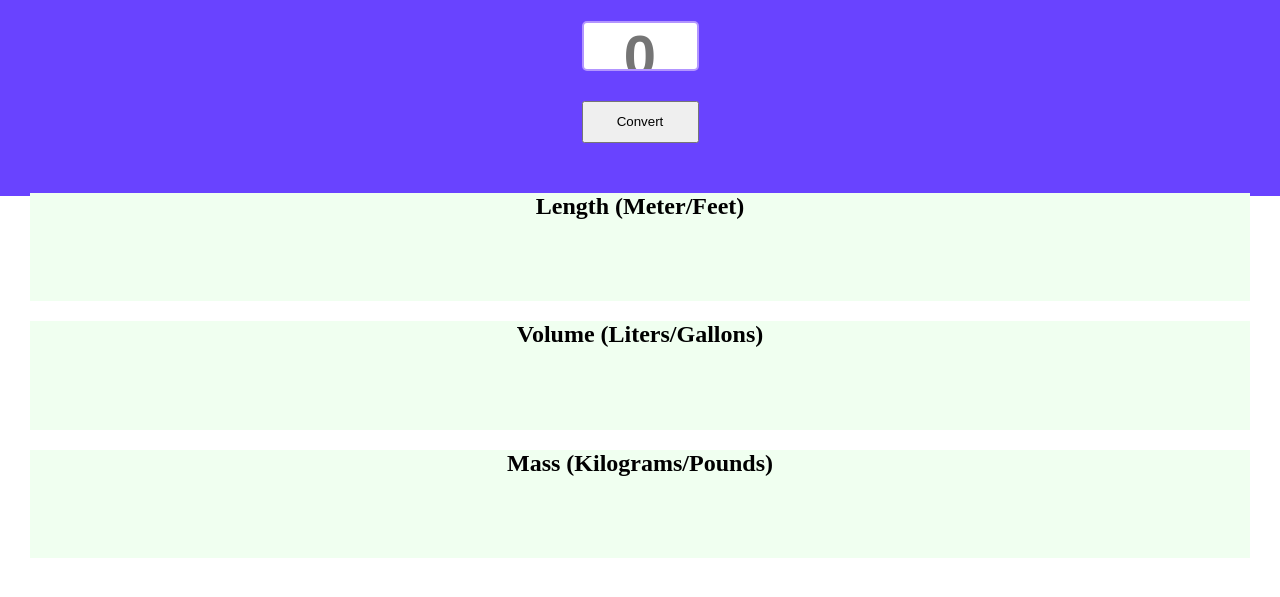
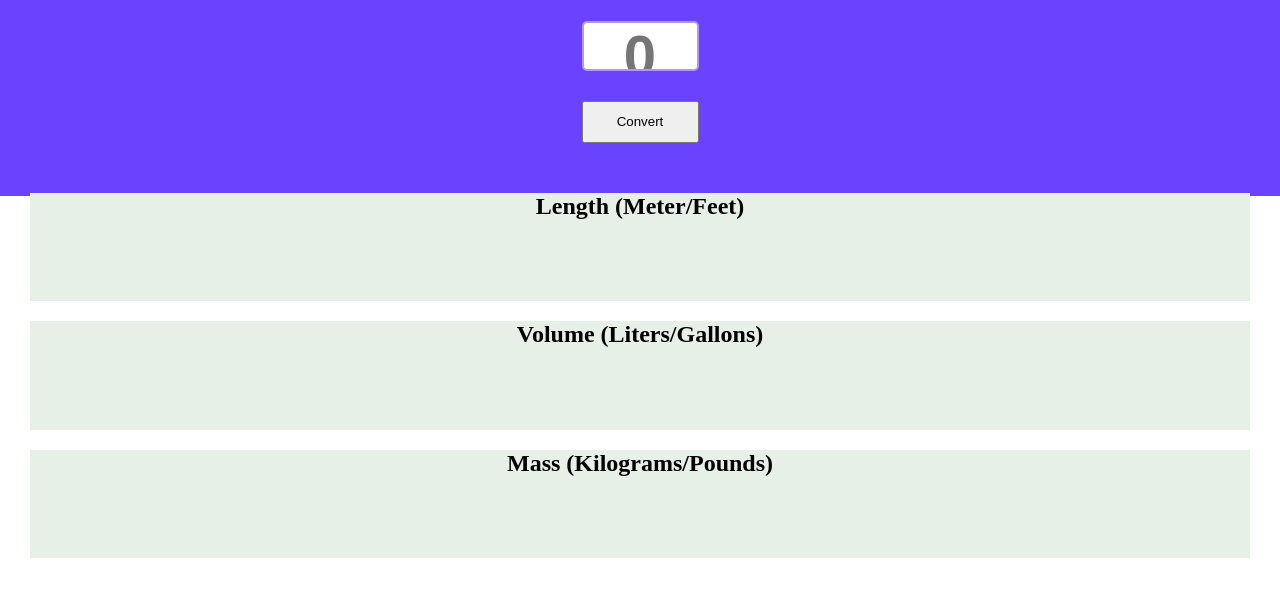
Before and after one commit to bilun-dev/Unit-Converter, a website built with Vite: page index.html in a window 1280 px wide. Shown: the part 89-686 px from the top of the page. Built offline with nearby package versions, Linux system fonts and the light colour scheme.

Commit message:
Update index.css
change the background color

```diff
--- a/index.css
+++ b/index.css
@@ -39,6 +39,6 @@ button {
     margin-right: 30px;
     width: auto;
     height: 108.57px;
-    background-color: honeydew;
+    background-color: rgb(230, 240, 230);
 
 }
```
